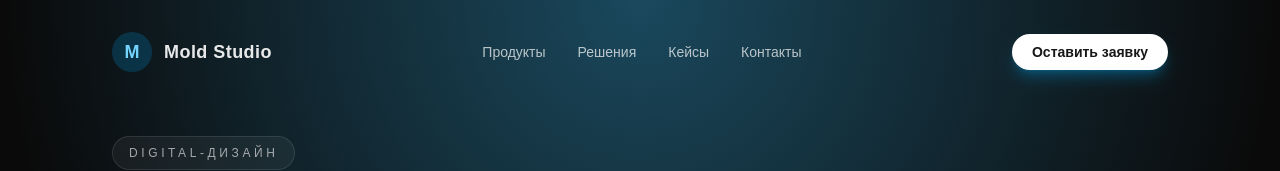
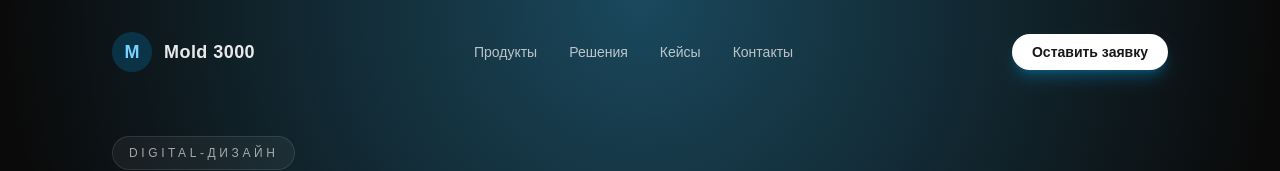
Before and after one commit to Tashkentt2015/Mold, a Next.js app: page / in a window 1280 px wide. Shown: the top 171 px of the page. Built offline with nearby package versions, Linux system fonts and the light colour scheme.

Commit message:
╨Ю╨▒╨╜╨╛╨▓╨╕╨╗ ╨║╨╛╨┤ ╨┐╤А╨╛╨╡╨║╤В╨░

```diff
--- a/src/app/page.tsx
+++ b/src/app/page.tsx
@@ -9,7 +9,7 @@
               <span className="flex h-10 w-10 items-center justify-center rounded-full bg-sky-500/20 text-lg font-semibold text-sky-300">
                 M
               </span>
-              <span className="text-lg font-semibold tracking-wide text-white/90">Mold Studio</span>
+              <span className="text-lg font-semibold tracking-wide text-white/90">Mold 3000</span>
             </div>
             <div className="hidden items-center gap-8 text-sm font-medium text-white/70 lg:flex">
               <a className="transition hover:text-white" href="#products">
```
